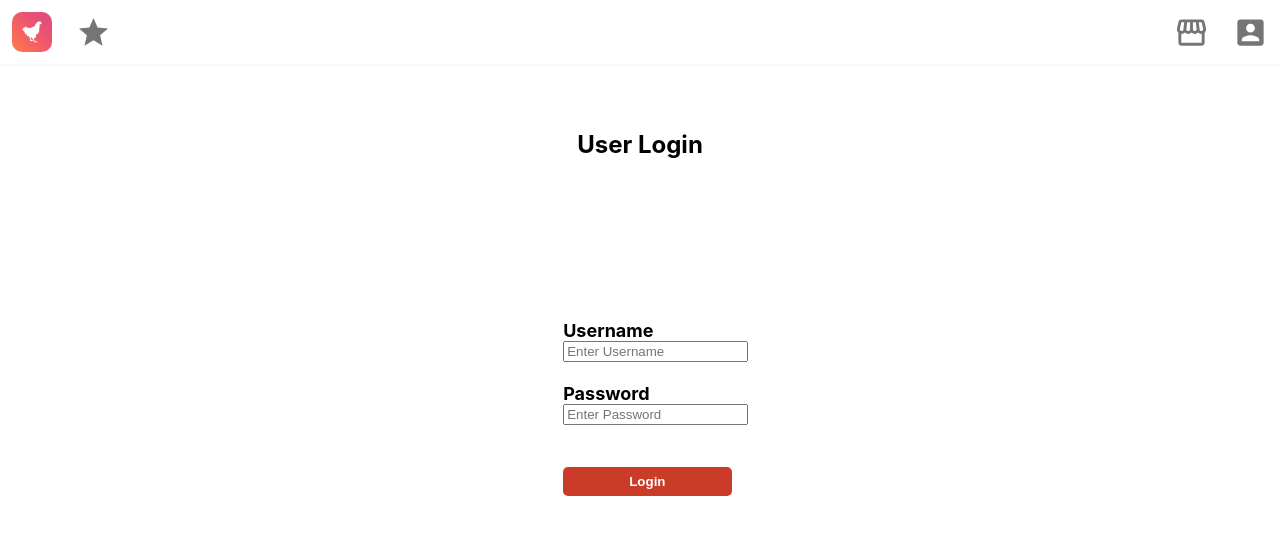
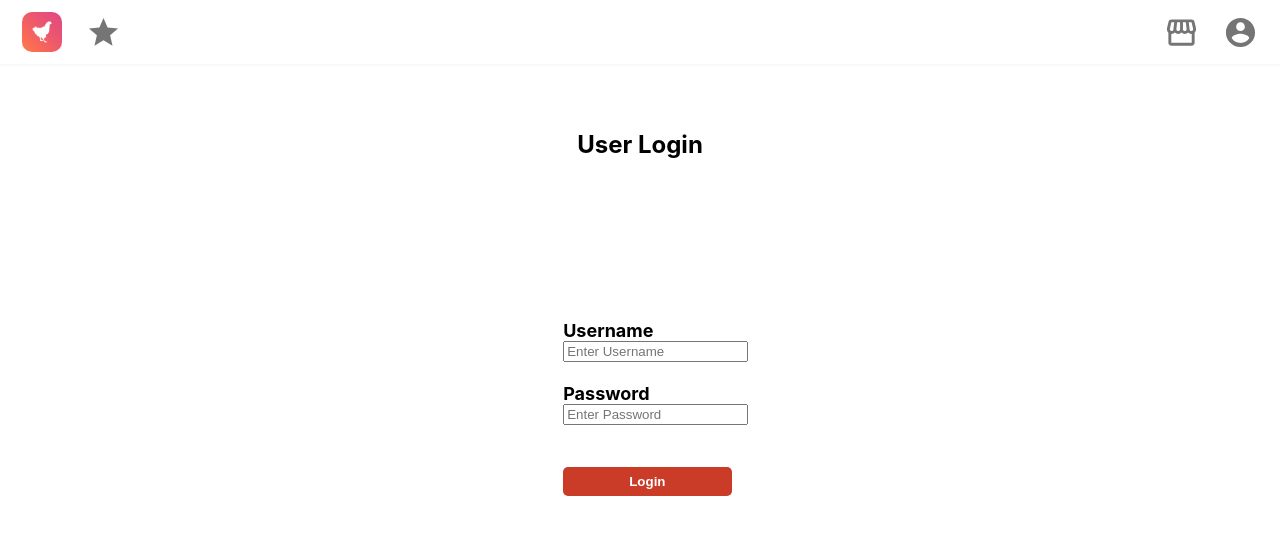
Before and after one commit to qe201020335/Tender, a React (Create React App) app: page /Profile in a window 1280 px wide. Shown: the top 534 px of the page. Built offline with nearby package versions, Linux system fonts and the light colour scheme.

Commit message:
navbar round account icon

```diff
--- a/src/Components/NavBar.css
+++ b/src/Components/NavBar.css
@@ -13,6 +13,10 @@
 }
 
 
-.header_icon {
+#header_left {
+    margin-left: 10px;
+}
 
+#header_right {
+    margin-right: 10px;
 }
--- a/src/Components/NavBar.js
+++ b/src/Components/NavBar.js
@@ -2,7 +2,8 @@ import React from 'react';
 import { Link } from 'react-router-dom';
 import "./NavBar.css";
 
-import AccountBoxIcon from '@material-ui/icons/AccountBox';
+//import AccountBoxIcon from '@material-ui/icons/AccountBox';
+import AccountCircleIcon from '@material-ui/icons/AccountCircleRounded';
 import { IconButton } from '@material-ui/core';
 import StorefrontIcon from '@material-ui/icons/Storefront';
 import StarIcon from '@material-ui/icons/Star';
@@ -13,11 +14,11 @@ const NavBar = () => {
     <div className='header'>
       <div id='header_left'>
 
-        <IconButton component={Link} to="/">
+        <IconButton component={Link} to="/" className="icon_button">
           <img className="header_icon, header_logo" src={logo} alt="TENDER"/>
         </IconButton>
 
-        <IconButton component={Link} to="/fav">
+        <IconButton component={Link} to="/fav" className="icon_button">
           <StarIcon fontSize="large" className="header_icon"/>
         </IconButton>
 
@@ -26,11 +27,12 @@ const NavBar = () => {
 
       <div id='header_right'>
 
-        <IconButton component={Link} to="/restaurant">
+        <IconButton component={Link} to="/restaurant" className="icon_button">
           <StorefrontIcon fontSize="large" className="header_icon"/>
         </IconButton>
 
-        <IconButton component={Link} to="/Profile"><AccountBoxIcon fontSize="large" className="header_icon"/>
+        <IconButton component={Link} to="/Profile" className="icon_button">
+          <AccountCircleIcon fontSize="large" className="header_icon"/>
         </IconButton>
 
       </div>
```
